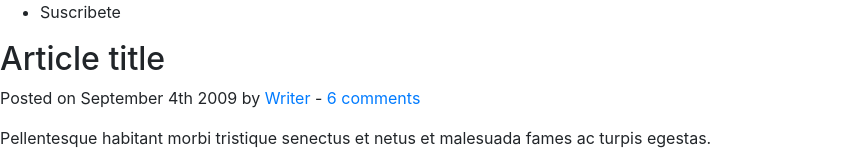
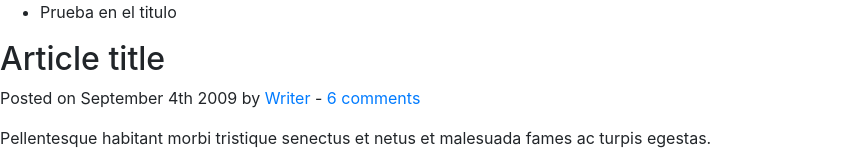
Before and after one commit to Nathbriggitte/demo-repo2, a plain HTML site: page index.html in a window 1280 px wide. Shown: the top 160 px of the page, without its empty margins (0-858 px from the left). Drawn offline with nearby package versions, Linux system fonts and the light colour scheme.

Commit message:
Se modifico index.html el titulo

```diff
--- a/index.html
+++ b/index.html
@@ -13,7 +13,7 @@
 	<header>
 		<nav>
 			<ul>
-				<li>Suscribete</li>
+				<li>Prueba en el titulo</li>
 			</ul>
 		</nav>
 	</header>
```
